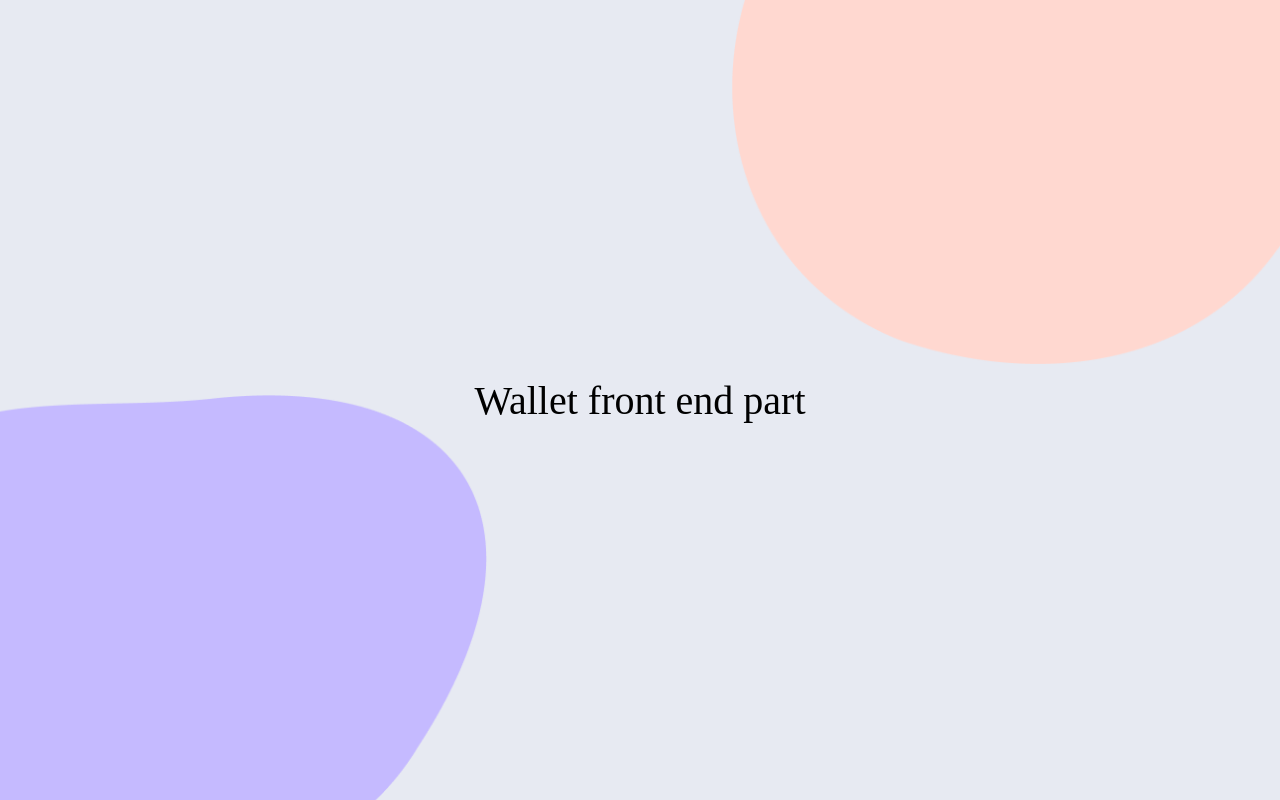
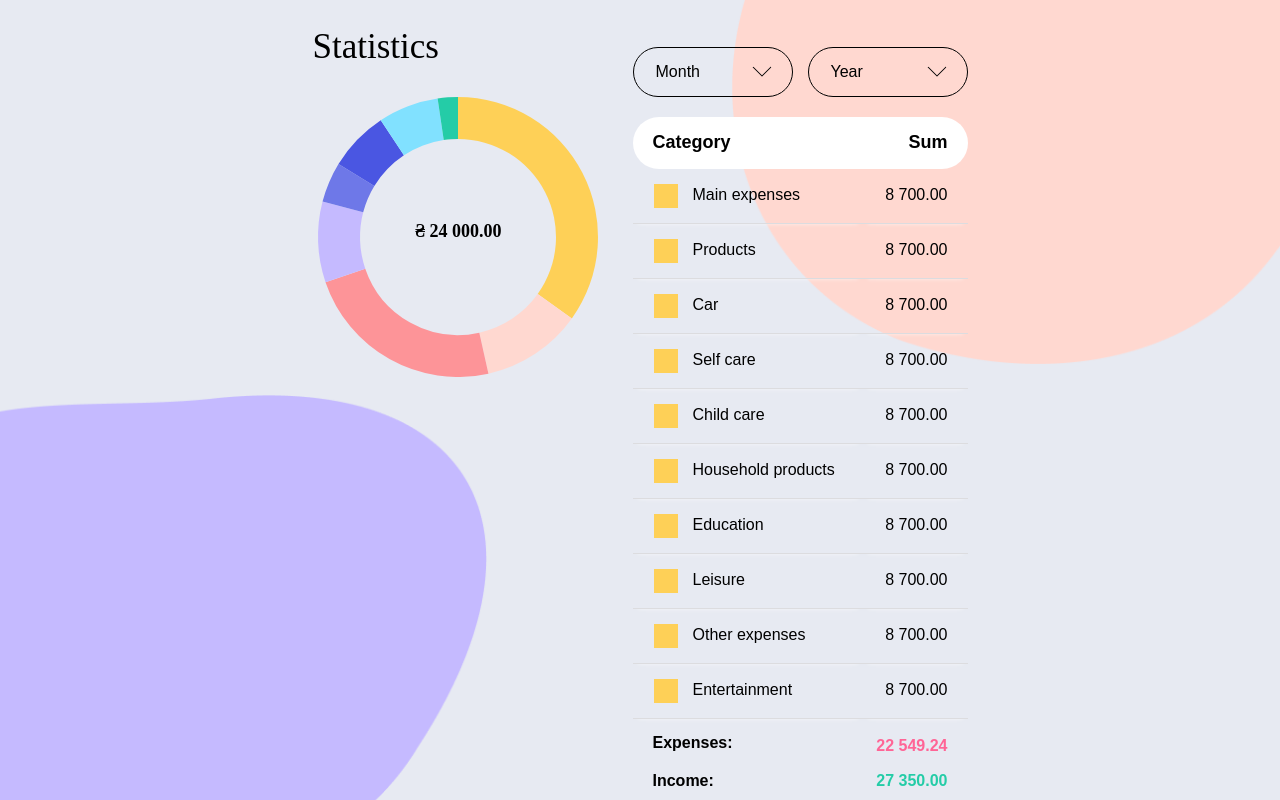
Before and after one commit to Yura-Voloshyn/wallet-front-end, a React (Create React App) app: page /wallet-front-end/login in a window 1280 px wide. Built offline with nearby package versions, Linux system fonts and the light colour scheme; the HTML template or start-up script is replaced by a standard one.

Commit message:
added icon to btn

```diff
--- a/src/pages/StatisticsPage/SelectData/SelectData.scss
+++ b/src/components/SelectData/SelectData.scss
@@ -34,6 +34,8 @@
   background: inherit !important;
   padding: 8px 14px !important;
   cursor: pointer !important;
+  background: url(../../images/statistic-arrow-dropdown/arrow.png) no-repeat right!important;
+  background-position-x: calc(100% - 20px) !important;
   @media (min-width: 1280px) {
     padding: 20px 14px !important;
   }
@@ -49,7 +51,10 @@
 .selectMonthYearPrefix__dropdown-indicator {
   display: none !important;
 }
-
+.selectMonthYearPrefix__single-value{
+  font-weight: 700;
+  font-size: 20px;
+}
 .selectMonthYearPrefix__menu {
   background: rgba(255, 255, 255, 0.9);
   border-radius: 5px;
--- /dev/null
+++ b/src/components/TableStatistics/TableStatistics.jsx
@@ -0,0 +1,72 @@
+import { useEffect, useState } from 'react';
+import {
+  Table,
+  TableCategories,
+  Square,
+  TableFoot,
+  TableHead,
+  TableHeadName,
+  TableBody,
+  FootRaw,
+  FootTitle,
+  Expenses,
+  Incomes,
+} from './TableStatistics.styled';
+const testArrCategories = [
+  'Main expenses',
+  'Products',
+  'Car',
+  'Self care',
+  'Child care',
+  'Household products',
+  'Education',
+  'Leisure',
+  'Other expenses',
+  'Entertainment',
+];
+
+export function TableStatistics() {
+  const [categoryStatistics, setCategoryStatistics] = useState([]);
+
+  useEffect(() => {
+    const getCategoryStatistics = data => {
+      setCategoryStatistics(data);
+    };
+    getCategoryStatistics(testArrCategories);
+  }, [testArrCategories]);
+
+  return (
+    <Table className="table">
+      <TableHead>
+        <tr>
+          <TableHeadName>Category</TableHeadName>
+          <TableHeadName>Sum</TableHeadName>
+        </tr>
+      </TableHead>
+      <TableBody>
+        {categoryStatistics?.map(data => {
+          return (
+            <tr>
+              <TableCategories>
+                <Square></Square>
+                {data}
+              </TableCategories>
+
+              <TableCategories>8 700.00</TableCategories>
+            </tr>
+          );
+        })}
+      </TableBody>
+      <TableFoot>
+        <FootRaw>
+          <FootTitle>Expenses:</FootTitle>
+          <Expenses>22 549.24</Expenses>
+        </FootRaw>
+        <FootRaw>
+          <FootTitle>Income:</FootTitle>
+          <Incomes>27 350.00</Incomes>
+        </FootRaw>
+      </TableFoot>
+    </Table>
+  );
+}
--- a/src/components/app/App.jsx
+++ b/src/components/app/App.jsx
@@ -1,4 +1,4 @@
-// import { Statistics } from 'pages/StatisticsPage/Statistics /Statistics';
+import { StatisticsPage } from 'pages/StatisticsPage/StatisticsPage';
 import { AppWrapper } from './App.styled';
 // import SubmitBtn from '../Button/SubmitBtn';
 
@@ -8,8 +8,8 @@ export const App = () => {
     <AppWrapper>
       {/* <SubmitBtn /> */}
       {/* <LoginPage /> */}
-      {/* <Statistics/> */}
-      Wallet front end part
+      <StatisticsPage />
+      {/* Wallet front end part */}
     </AppWrapper>
   );
 
--- a/src/pages/StatisticsPage/Statistics /Statistics.jsx
+++ b/src/pages/StatisticsPage/StatisticsPage.jsx
@@ -1,28 +1,27 @@
-import { Diogram } from 'pages/StatisticsPage/Diogram /Diogram';
-import { SelectData } from 'pages/StatisticsPage/SelectData/SelectData';
-import { CategoryStatistics } from '../CategoryStatistics/CategoryStatistics';
+import { Diogram } from 'components/Diogram /Diogram';
+import { SelectData } from 'components/SelectData/SelectData';
+import { TableStatistics } from '../../components/TableStatistics/TableStatistics';
+
 import {
   StatisticsSection,
   StatisticsTitle,
   StatisticsWrapper,
   StatisticsDataWrapper,
   StatisticsLeftPartWrapp,
-} from './Statistics.styled';
+} from './StatisticsPage.styled';
 
-export function Statistics() {
+export function StatisticsPage() {
   return (
     <StatisticsSection>
-
       <StatisticsWrapper>
-
         <StatisticsLeftPartWrapp>
-             <StatisticsTitle>Statistics</StatisticsTitle>
+          <StatisticsTitle>Statistics</StatisticsTitle>
           <Diogram />
         </StatisticsLeftPartWrapp>
 
         <StatisticsDataWrapper>
           <SelectData />
-          <CategoryStatistics />
+          <TableStatistics />
         </StatisticsDataWrapper>
       </StatisticsWrapper>
     </StatisticsSection>
--- a/src/pages/StatisticsPage/Statistics /Statistics.styled.jsx
+++ b/src/pages/StatisticsPage/StatisticsPage.styled.jsx
@@ -23,6 +23,7 @@ export const StatisticsWrapper = styled.div`
   }
   @media (min-width: 768px) {
     align-items: flex-start;
+
   }
 `;
 export const StatisticsLeftPartWrapp = styled.div`
```
Also changed, not shown: src/pages/StatisticsPage/CategoryStatistics/CategoryStatistics.jsx (deleted, +0 -71 lines), src/components/Diogram /Diogram.jsx (renamed from src/pages/StatisticsPage/Diogram /Diogram.jsx), src/components/Diogram /Diogram.styled.jsx (renamed from src/pages/StatisticsPage/Diogram /Diogram.styled.jsx), src/components/SelectData/SelectData.jsx (renamed from src/pages/StatisticsPage/SelectData/SelectData.jsx), src/components/TableStatistics/TableStatistics.styled.jsx (renamed from src/pages/StatisticsPage/CategoryStatistics/CategoryStatistics.styled.jsx), src/images/statistic-arrow-dropdown/arrow.png (added).
